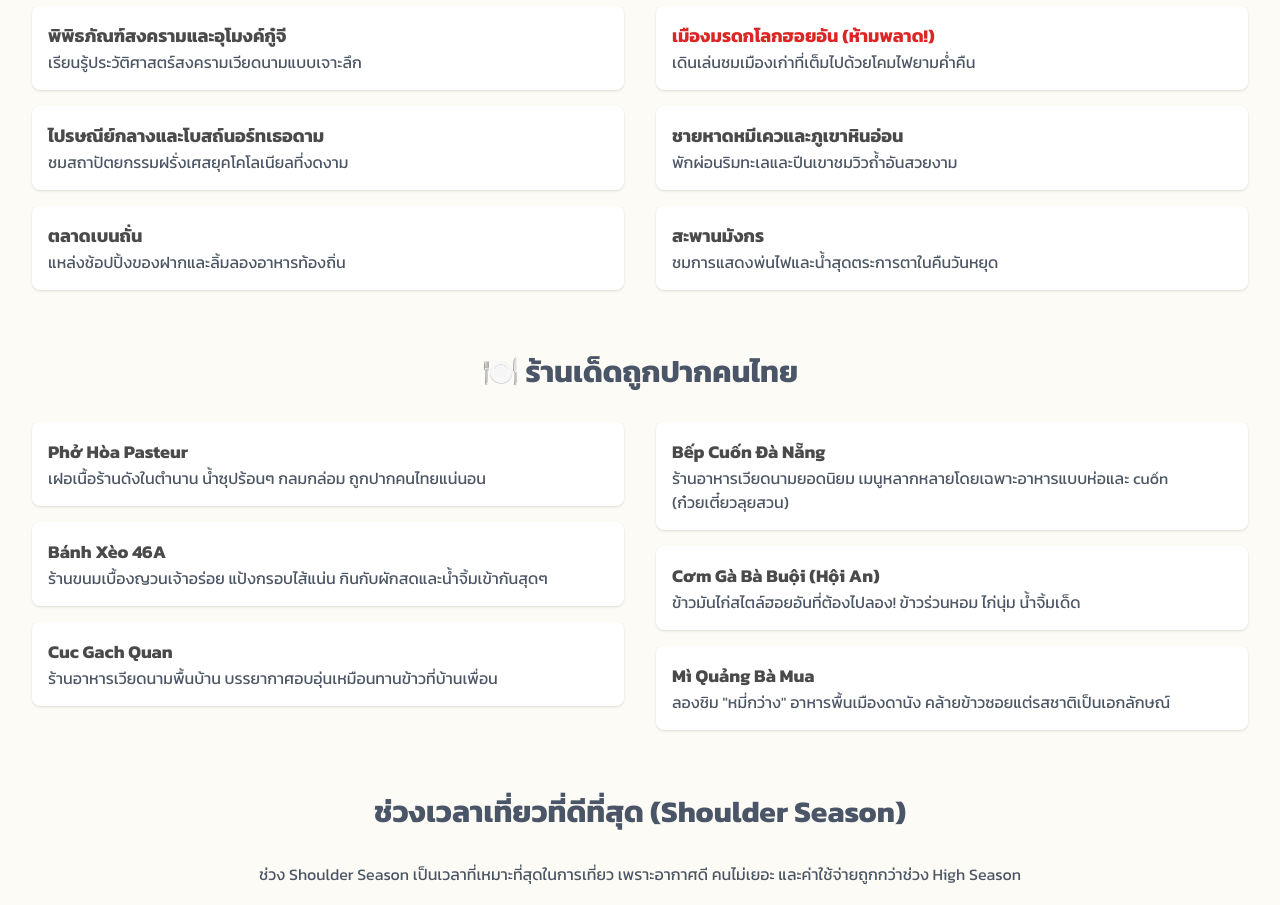
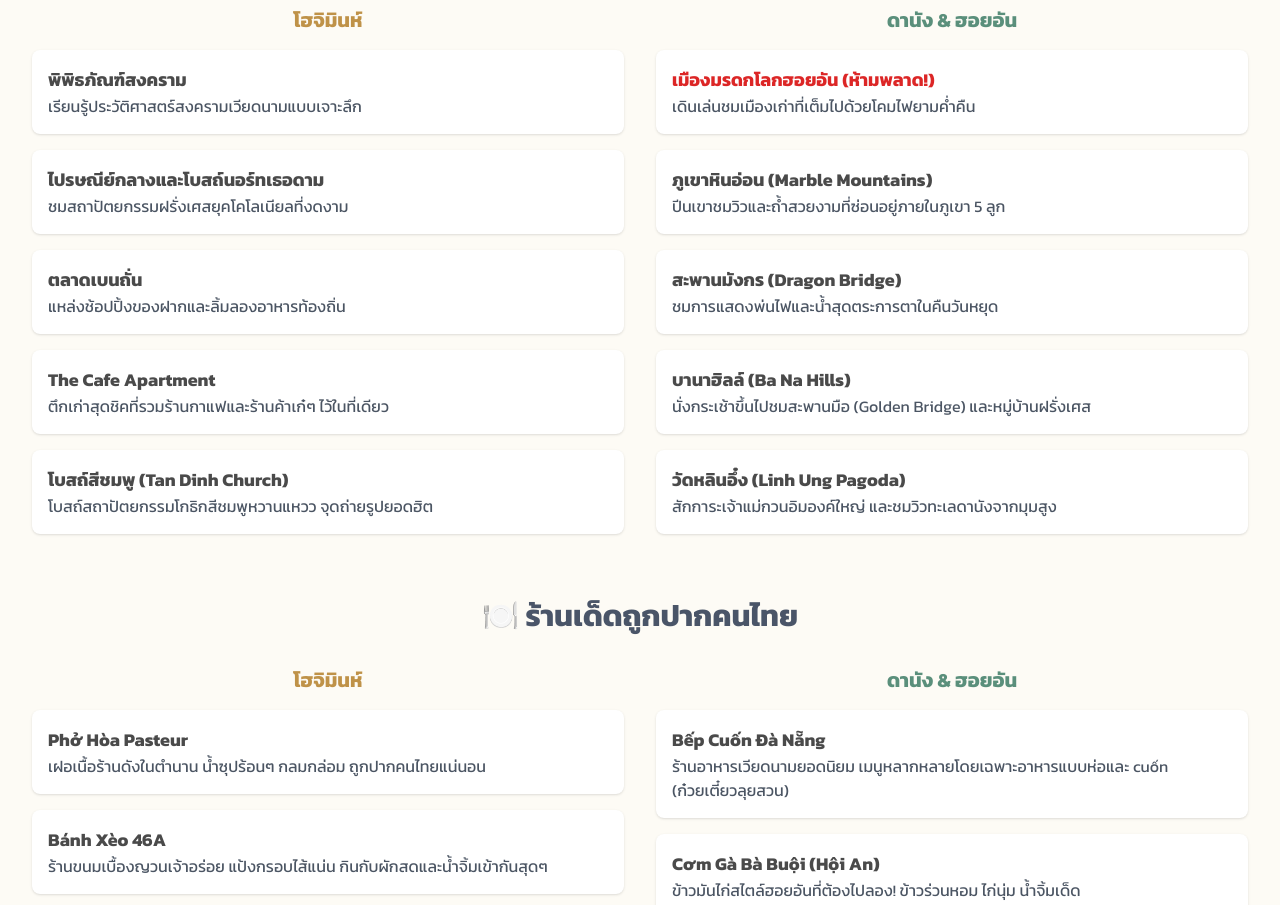
Before and after one commit to slanvake/vietnam-planner, a plain HTML site: page index.html in a window 1280 px wide. Shown: the part 1380-2285 px from the top of the page. Drawn offline with nearby package versions, Linux system fonts and the light colour scheme.

Commit message:
Update index.html

```diff
--- a/index.html
+++ b/index.html
@@ -128,44 +128,70 @@
                 <h2 class="text-3xl font-bold text-center mb-8 text-[#4A5568]">ไฮไลท์และสถานที่ห้ามพลาด</h2>
                 <div class="grid grid-cols-1 md:grid-cols-2 gap-8">
                     <div class="space-y-4">
-                        <a href="https://www.google.com/maps/place/War+Remnants+Museum/@10.779363,106.692193,17z/" target="_blank" rel="noopener noreferrer" class="block">
+                        <h3 class="text-xl font-bold text-center text-[#BF9248]">โฮจิมินห์</h3>
+                        <a href="https://www.google.com/maps/search/?api=1&query=War%20Remnants%20Museum%2C%20Ho%20Chi%20Minh%20City" target="_blank" rel="noopener noreferrer" class="block">
                             <div class="bg-white rounded-lg shadow p-4 h-full transition-transform hover:scale-105 hover:shadow-xl">
-                                <h4 class="font-bold text-lg">พิพิธภัณฑ์สงครามและอุโมงค์กู๋จี</h4>
+                                <h4 class="font-bold text-lg">พิพิธภัณฑ์สงคราม</h4>
                                 <p class="text-gray-600">เรียนรู้ประวัติศาสตร์สงครามเวียดนามแบบเจาะลึก</p>
                             </div>
                         </a>
-                        <a href="https://www.google.com/maps/place/Saigon+Central+Post+Office/@10.779815,106.699672,17z/" target="_blank" rel="noopener noreferrer" class="block">
+                        <a href="https://www.google.com/maps/search/?api=1&query=Saigon%20Central%20Post%20Office" target="_blank" rel="noopener noreferrer" class="block">
                             <div class="bg-white rounded-lg shadow p-4 h-full transition-transform hover:scale-105 hover:shadow-xl">
                                 <h4 class="font-bold text-lg">ไปรษณีย์กลางและโบสถ์นอร์ทเธอดาม</h4>
                                 <p class="text-gray-600">ชมสถาปัตยกรรมฝรั่งเศสยุคโคโลเนียลที่งดงาม</p>
                             </div>
                         </a>
-                        <a href="https://www.google.com/maps/place/Ben+Thanh+Market/@10.772522,106.698282,17z/" target="_blank" rel="noopener noreferrer" class="block">
+                        <a href="https://www.google.com/maps/search/?api=1&query=Ben%20Thanh%20Market" target="_blank" rel="noopener noreferrer" class="block">
                             <div class="bg-white rounded-lg shadow p-4 h-full transition-transform hover:scale-105 hover:shadow-xl">
                                 <h4 class="font-bold text-lg">ตลาดเบนถั่น</h4>
                                 <p class="text-gray-600">แหล่งช้อปปิ้งของฝากและลิ้มลองอาหารท้องถิ่น</p>
                             </div>
                         </a>
+                        <a href="https://www.google.com/maps/search/?api=1&query=The%20Cafe%20Apartment%2C%20Ho%20Chi%20Minh" target="_blank" rel="noopener noreferrer" class="block">
+                            <div class="bg-white rounded-lg shadow p-4 h-full transition-transform hover:scale-105 hover:shadow-xl">
+                                <h4 class="font-bold text-lg">The Cafe Apartment</h4>
+                                <p class="text-gray-600">ตึกเก่าสุดชิคที่รวมร้านกาแฟและร้านค้าเก๋ๆ ไว้ในที่เดียว</p>
+                            </div>
+                        </a>
+                         <a href="https://www.google.com/maps/search/?api=1&query=Tan%20Dinh%20Church" target="_blank" rel="noopener noreferrer" class="block">
+                            <div class="bg-white rounded-lg shadow p-4 h-full transition-transform hover:scale-105 hover:shadow-xl">
+                                <h4 class="font-bold text-lg">โบสถ์สีชมพู (Tan Dinh Church)</h4>
+                                <p class="text-gray-600">โบสถ์สถาปัตยกรรมโกธิกสีชมพูหวานแหวว จุดถ่ายรูปยอดฮิต</p>
+                            </div>
+                        </a>
                     </div>
                     <div class="space-y-4">
-                         <a href="https://www.google.com/maps/place/Hoi+An+Ancient+Town/@15.877339,108.326514,17z/" target="_blank" rel="noopener noreferrer" class="block">
+                        <h3 class="text-xl font-bold text-center text-[#5A8F7B]">ดานัง & ฮอยอัน</h3>
+                         <a href="https://www.google.com/maps/search/?api=1&query=Hoi%20An%20Ancient%20Town" target="_blank" rel="noopener noreferrer" class="block">
                             <div class="bg-white rounded-lg shadow p-4 h-full transition-transform hover:scale-105 hover:shadow-xl">
                                 <h4 class="font-bold text-lg text-red-600">เมืองมรดกโลกฮอยอัน (ห้ามพลาด!)</h4>
                                 <p class="text-gray-600">เดินเล่นชมเมืองเก่าที่เต็มไปด้วยโคมไฟยามค่ำคืน</p>
                             </div>
                          </a>
-                         <a href="https://www.google.com/maps/place/The+Marble+Mountains/@16.004416,108.263842,17z/" target="_blank" rel="noopener noreferrer" class="block">
+                         <a href="https://www.google.com/maps/search/?api=1&query=The%20Marble%20Mountains%2C%20Da%20Nang" target="_blank" rel="noopener noreferrer" class="block">
                             <div class="bg-white rounded-lg shadow p-4 h-full transition-transform hover:scale-105 hover:shadow-xl">
-                                <h4 class="font-bold text-lg">ชายหาดหมีเควและภูเขาหินอ่อน</h4>
-                                <p class="text-gray-600">พักผ่อนริมทะเลและปีนเขาชมวิวถ้ำอันสวยงาม</p>
+                                <h4 class="font-bold text-lg">ภูเขาหินอ่อน (Marble Mountains)</h4>
+                                <p class="text-gray-600">ปีนเขาชมวิวและถ้ำสวยงามที่ซ่อนอยู่ภายในภูเขา 5 ลูก</p>
                             </div>
                          </a>
-                         <a href="https://www.google.com/maps/place/Dragon+Bridge/@16.061139,108.22728,17z/" target="_blank" rel="noopener noreferrer" class="block">
+                         <a href="https://www.google.com/maps/search/?api=1&query=Dragon%20Bridge%2C%20Da%20Nang" target="_blank" rel="noopener noreferrer" class="block">
                             <div class="bg-white rounded-lg shadow p-4 h-full transition-transform hover:scale-105 hover:shadow-xl">
-                                <h4 class="font-bold text-lg">สะพานมังกร</h4>
+                                <h4 class="font-bold text-lg">สะพานมังกร (Dragon Bridge)</h4>
                                 <p class="text-gray-600">ชมการแสดงพ่นไฟและน้ำสุดตระการตาในคืนวันหยุด</p>
                             </div>
                          </a>
+                        <a href="https://www.google.com/maps/search/?api=1&query=Ba%20Na%20Hills" target="_blank" rel="noopener noreferrer" class="block">
+                            <div class="bg-white rounded-lg shadow p-4 h-full transition-transform hover:scale-105 hover:shadow-xl">
+                                <h4 class="font-bold text-lg">บานาฮิลล์ (Ba Na Hills)</h4>
+                                <p class="text-gray-600">นั่งกระเช้าขึ้นไปชมสะพานมือ (Golden Bridge) และหมู่บ้านฝรั่งเศส</p>
+                            </div>
+                        </a>
+                        <a href="https://www.google.com/maps/search/?api=1&query=Linh%20Ung%20Pagoda%2C%20Da%20Nang" target="_blank" rel="noopener noreferrer" class="block">
+                            <div class="bg-white rounded-lg shadow p-4 h-full transition-transform hover:scale-105 hover:shadow-xl">
+                                <h4 class="font-bold text-lg">วัดหลินอึ๋ง (Linh Ung Pagoda)</h4>
+                                <p class="text-gray-600">สักการะเจ้าแม่กวนอิมองค์ใหญ่ และชมวิวทะเลดานังจากมุมสูง</p>
+                            </div>
+                        </a>
                     </div>
                 </div>
             </section>
@@ -175,42 +201,56 @@
                 <h2 class="text-3xl font-bold text-center mb-8 text-[#4A5568]">🍽️ ร้านเด็ดถูกปากคนไทย</h2>
                 <div class="grid grid-cols-1 md:grid-cols-2 gap-8">
                     <div class="space-y-4">
-                        <a href="https://www.google.com/maps/place/Phở+Hòa+Pasteur/@10.785834,106.69032,17z/" target="_blank" rel="noopener noreferrer" class="block">
+                        <h3 class="text-xl font-bold text-center text-[#BF9248]">โฮจิมินห์</h3>
+                        <a href="https://www.google.com/maps/search/?api=1&query=Phở%20Hòa%20Pasteur" target="_blank" rel="noopener noreferrer" class="block">
                             <div class="bg-white rounded-lg shadow p-4 h-full transition-transform hover:scale-105 hover:shadow-xl">
                                 <h4 class="font-bold text-lg">Phở Hòa Pasteur</h4>
                                 <p class="text-gray-600">เฝอเนื้อร้านดังในตำนาน น้ำซุปร้อนๆ กลมกล่อม ถูกปากคนไทยแน่นอน</p>
                             </div>
                         </a>
-                        <a href="https://www.google.com/maps/place/Banh+Xeo+46A/@10.784711,106.694662,17z/" target="_blank" rel="noopener noreferrer" class="block">
+                        <a href="https://www.google.com/maps/search/?api=1&query=Banh%20Xeo%2046A" target="_blank" rel="noopener noreferrer" class="block">
                             <div class="bg-white rounded-lg shadow p-4 h-full transition-transform hover:scale-105 hover:shadow-xl">
                                 <h4 class="font-bold text-lg">Bánh Xèo 46A</h4>
                                 <p class="text-gray-600">ร้านขนมเบื้องญวนเจ้าอร่อย แป้งกรอบไส้แน่น กินกับผักสดและน้ำจิ้มเข้ากันสุดๆ</p>
                             </div>
                         </a>
-                        <a href="https://www.google.com/maps/place/Cuc+Gach+Quan/@10.790114,106.685321,17z/" target="_blank" rel="noopener noreferrer" class="block">
+                        <a href="https://www.google.com/maps/search/?api=1&query=Cuc%20Gach%20Quan" target="_blank" rel="noopener noreferrer" class="block">
                             <div class="bg-white rounded-lg shadow p-4 h-full transition-transform hover:scale-105 hover:shadow-xl">
                                 <h4 class="font-bold text-lg">Cuc Gach Quan</h4>
                                 <p class="text-gray-600">ร้านอาหารเวียดนามพื้นบ้าน บรรยากาศอบอุ่นเหมือนทานข้าวที่บ้านเพื่อน</p>
                             </div>
                         </a>
+                        <a href="https://www.google.com/maps/search/?api=1&query=Banh%20Mi%20Huynh%20Hoa" target="_blank" rel="noopener noreferrer" class="block">
+                            <div class="bg-white rounded-lg shadow p-4 h-full transition-transform hover:scale-105 hover:shadow-xl">
+                                <h4 class="font-bold text-lg">Bánh Mì Huỳnh Hoa</h4>
+                                <p class="text-gray-600">ร้านบั๋นหมี่ (แซนด์วิชเวียดนาม) ที่คิวยาวที่สุดร้านหนึ่ง ไส้ทะลักและอร่อยสมคำร่ำลือ</p>
+                            </div>
+                        </a>
                     </div>
                     <div class="space-y-4">
-                         <a href="https://www.google.com/maps/place/Bếp+Cuốn+Đà+Nẵng/@16.059293,108.245842,17z/" target="_blank" rel="noopener noreferrer" class="block">
+                        <h3 class="text-xl font-bold text-center text-[#5A8F7B]">ดานัง & ฮอยอัน</h3>
+                         <a href="https://www.google.com/maps/search/?api=1&query=Bếp%20Cuốn%20Đà%20Nẵng" target="_blank" rel="noopener noreferrer" class="block">
                             <div class="bg-white rounded-lg shadow p-4 h-full transition-transform hover:scale-105 hover:shadow-xl">
                                 <h4 class="font-bold text-lg">Bếp Cuốn Đà Nẵng</h4>
                                 <p class="text-gray-600">ร้านอาหารเวียดนามยอดนิยม เมนูหลากหลายโดยเฉพาะอาหารแบบห่อและ cuốn (ก๋วยเตี๋ยวลุยสวน)</p>
                             </div>
                          </a>
-                         <a href="https://www.google.com/maps/place/Cơm+gà+Bà+Buội/@15.87768,108.327572,17z/" target="_blank" rel="noopener noreferrer" class="block">
+                         <a href="https://www.google.com/maps/search/?api=1&query=Cơm%20Gà%20Bà%20Buội%20Hội%20An" target="_blank" rel="noopener noreferrer" class="block">
                             <div class="bg-white rounded-lg shadow p-4 h-full transition-transform hover:scale-105 hover:shadow-xl">
                                 <h4 class="font-bold text-lg">Cơm Gà Bà Buội (Hội An)</h4>
                                 <p class="text-gray-600">ข้าวมันไก่สไตล์ฮอยอันที่ต้องไปลอง! ข้าวร่วนหอม ไก่นุ่ม น้ำจิ้มเด็ด</p>
                             </div>
                          </a>
-                         <a href="https://www.google.com/maps/place/Mì+Quảng+Bà+Mua/@16.062085,108.217349,17z/" target="_blank" rel="noopener noreferrer" class="block">
+                         <a href="https://www.google.com/maps/search/?api=1&query=Mì%20Quảng%20Bà%20Mua" target="_blank" rel="noopener noreferrer" class="block">
                             <div class="bg-white rounded-lg shadow p-4 h-full transition-transform hover:scale-105 hover:shadow-xl">
                                 <h4 class="font-bold text-lg">Mì Quảng Bà Mua</h4>
                                 <p class="text-gray-600">ลองชิม "หมี่กว่าง" อาหารพื้นเมืองดานัง คล้ายข้าวซอยแต่รสชาติเป็นเอกลักษณ์</p>
+                            </div>
+                         </a>
+                         <a href="https://www.google.com/maps/search/?api=1&query=Hải%20sản%20Bé%20Mặn" target="_blank" rel="noopener noreferrer" class="block">
+                            <div class="bg-white rounded-lg shadow p-4 h-full transition-transform hover:scale-105 hover:shadow-xl">
+                                <h4 class="font-bold text-lg">Hải sản Bé Mặn</h4>
+                                <p class="text-gray-600">ร้านอาหารทะเลสดๆ ริมหาดดานัง เลือกของสดแล้วให้ทางร้านปรุงได้เลย</p>
                             </div>
                          </a>
                     </div>
```
